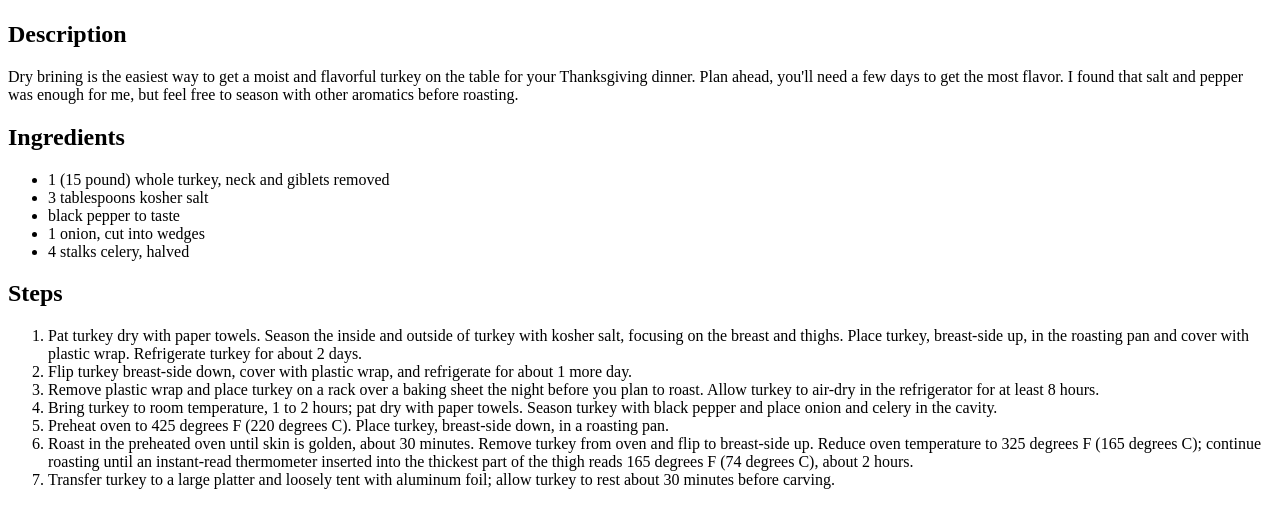
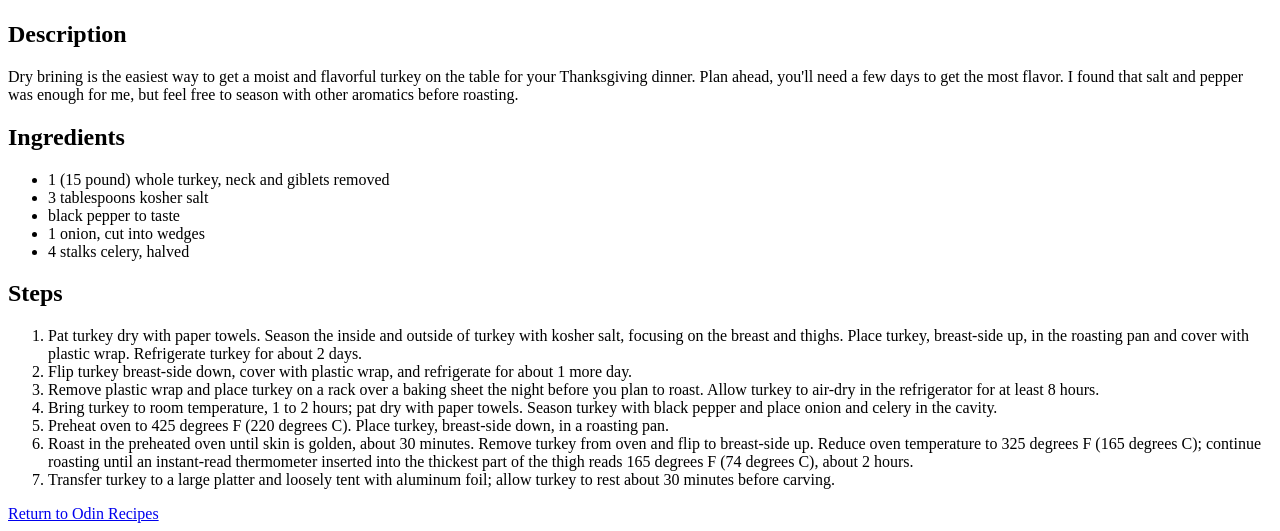
Before and after one commit to Nil-san/odin-recipes, a plain HTML site: page recipes/dry-brine-turkey.html in a window 1280 px wide. Shown: the part 383-914 px from the top of the page. Before the commit the page ends 888 px from the top, so only its background shows below. Drawn offline with Linux system fonts and the light colour scheme.

Commit message:
Add link to index.html

```diff
--- a/recipes/dry-brine-turkey.html
+++ b/recipes/dry-brine-turkey.html
@@ -29,5 +29,6 @@
             <li>Roast in the preheated oven until skin is golden, about 30 minutes. Remove turkey from oven and flip to breast-side up. Reduce oven temperature to 325 degrees F (165 degrees C); continue roasting until an instant-read thermometer inserted into the thickest part of the thigh reads 165 degrees F (74 degrees C), about 2 hours.</li>
             <li>Transfer turkey to a large platter and loosely tent with aluminum foil; allow turkey to rest about 30 minutes before carving.</li>
         </ol>
+    <a href="../index.html">Return to Odin Recipes</a>
 </body>
 </html>
```
